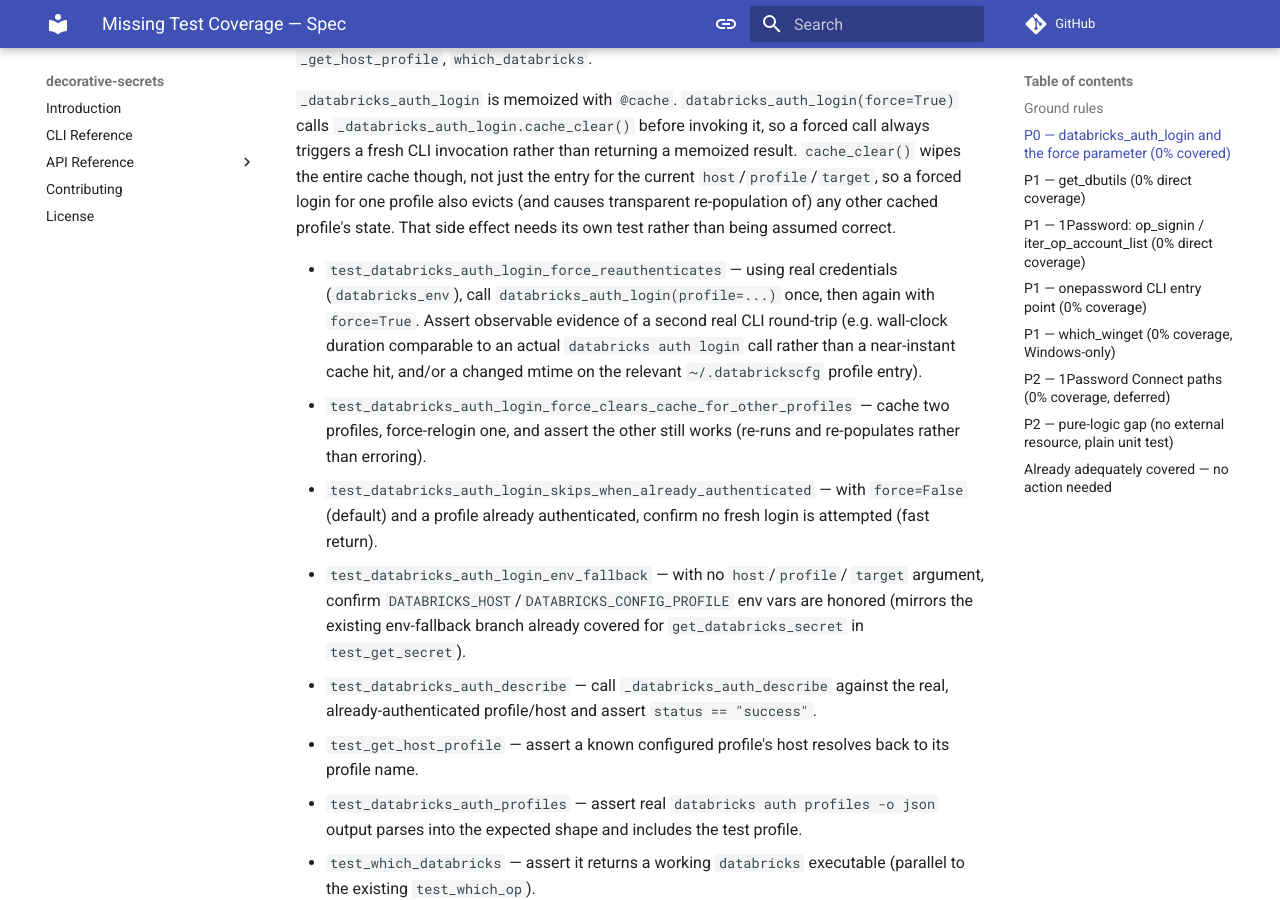
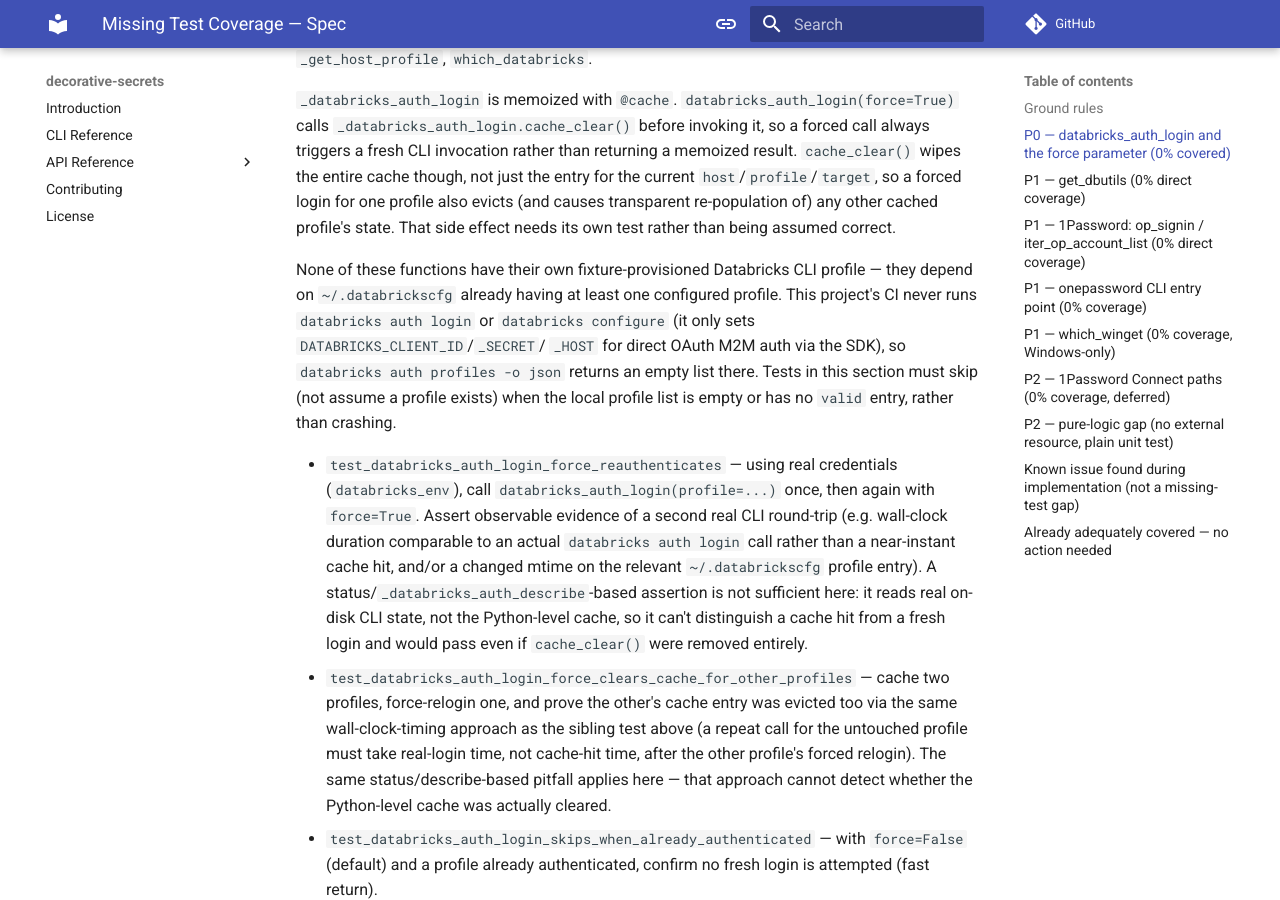
Before and after one commit to enorganic/decorative-secrets, an MkDocs documentation site: the page built from docs/superpowers/specs/2026-07-21-missing-test-coverage-design.md, in a window 1280 px wide and 900 px high, scrolled down 751 px. Built offline with MkDocs 1.6.1 and Material for MkDocs 9.7.7, drawn with Linux system fonts in a browser that asks for light colours; comment, search, counter and statistics services are not loaded; some of the changed text lies outside the part shown.

Commit message:
Revisions

```diff
--- a/docs/superpowers/specs/2026-07-21-missing-test-coverage-design.md
+++ b/docs/superpowers/specs/2026-07-21-missing-test-coverage-design.md
@@ -38,15 +38,32 @@
 cached profile's state. That side effect needs its own test rather than
 being assumed correct.
 
+None of these functions have their own fixture-provisioned Databricks CLI
+profile — they depend on `~/.databrickscfg` already having at least one
+configured profile. This project's CI never runs `databricks auth login`
+or `databricks configure` (it only sets `DATABRICKS_CLIENT_ID`/`_SECRET`/
+`_HOST` for direct OAuth M2M auth via the SDK), so `databricks auth
+profiles -o json` returns an empty list there. Tests in this section must
+skip (not assume a profile exists) when the local profile list is empty or
+has no `valid` entry, rather than crashing.
+
 - `test_databricks_auth_login_force_reauthenticates` — using real
   credentials (`databricks_env`), call `databricks_auth_login(profile=...)`
   once, then again with `force=True`. Assert observable evidence of a
   second real CLI round-trip (e.g. wall-clock duration comparable to an
   actual `databricks auth login` call rather than a near-instant cache hit,
   and/or a changed mtime on the relevant `~/.databrickscfg` profile entry).
+  A status/`_databricks_auth_describe`-based assertion is not sufficient
+  here: it reads real on-disk CLI state, not the Python-level cache, so it
+  can't distinguish a cache hit from a fresh login and would pass even if
+  `cache_clear()` were removed entirely.
 - `test_databricks_auth_login_force_clears_cache_for_other_profiles` —
-  cache two profiles, force-relogin one, and assert the other still works
-  (re-runs and re-populates rather than erroring).
+  cache two profiles, force-relogin one, and prove the other's cache entry
+  was evicted too via the same wall-clock-timing approach as the sibling
+  test above (a repeat call for the untouched profile must take real-login
+  time, not cache-hit time, after the other profile's forced relogin). The
+  same status/describe-based pitfall applies here — that approach cannot
+  detect whether the Python-level cache was actually cleared.
 - `test_databricks_auth_login_skips_when_already_authenticated` — with
   `force=False` (default) and a profile already authenticated, confirm no
   fresh login is attempted (fast return).
@@ -133,6 +150,18 @@
   function with both `x=5` and `x_lookup_arg=...` set. Assert the callback
   is never invoked and the explicit value wins.
 
+## Known issue found during implementation (not a missing-test gap)
+
+`_install_op` (`src/decorative_secrets/onepassword.py:145`) maps any
+`brew install 1password-cli` failure on macOS — including the common
+already-installed case — to `OnePasswordCommandLineInterfaceNotInstalledError`.
+The existing `test_install_op` and the new `test_onepassword_cli_install_command`
+both suppress that exception rather than asserting correct idempotent
+behavior, so neither would catch a real regression here. This is a
+pre-existing source characteristic, not something introduced while closing
+these test gaps, and fixing it means redesigning `_install_op`'s error
+handling — out of scope for this spec. Flagged for a separate follow-up.
+
 ## Already adequately covered — no action needed
 
 `_utilities.py`, `utilities.py` (`timeout`, `retry`, logging, `as_*`
```
Also changed, not shown: 4 other files.
